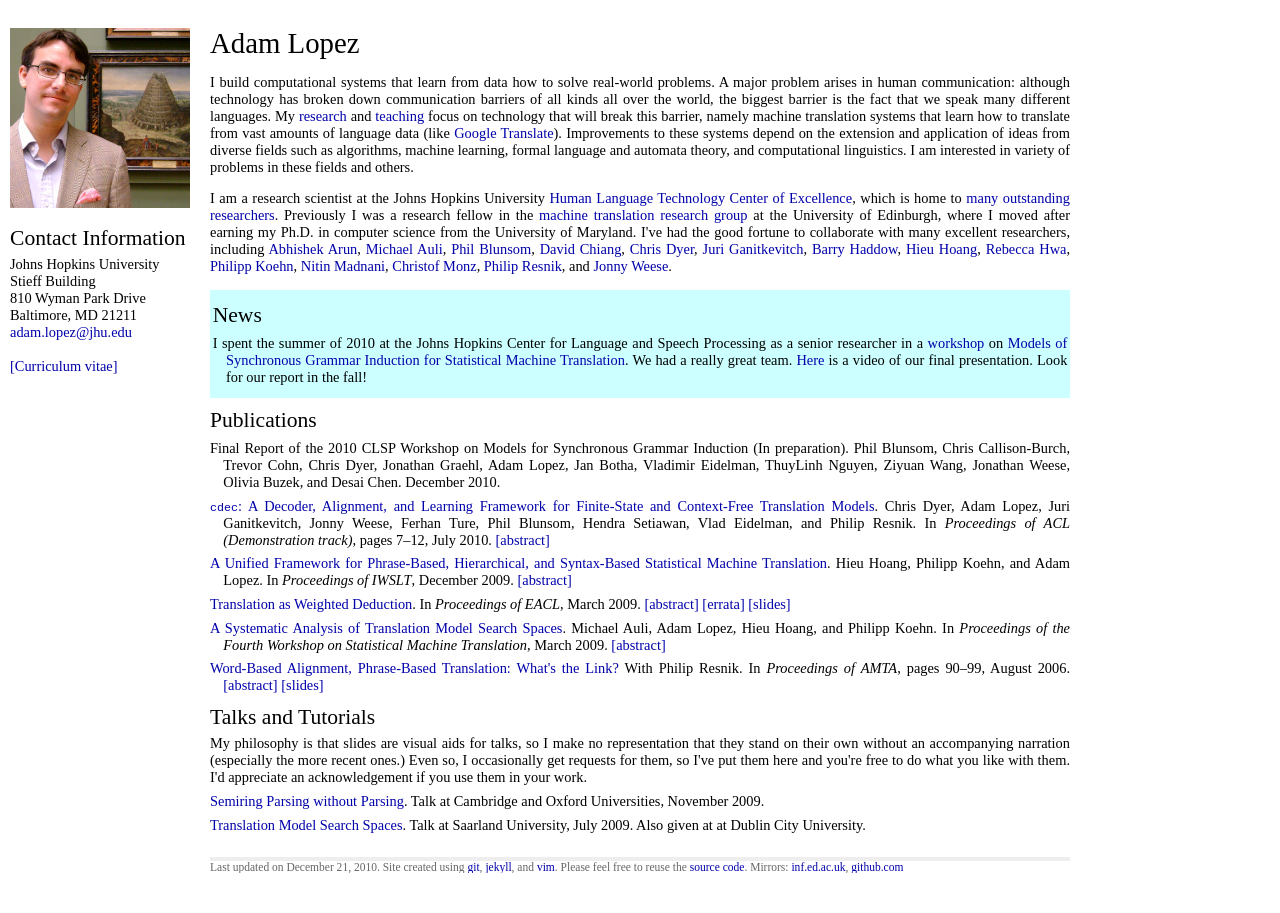
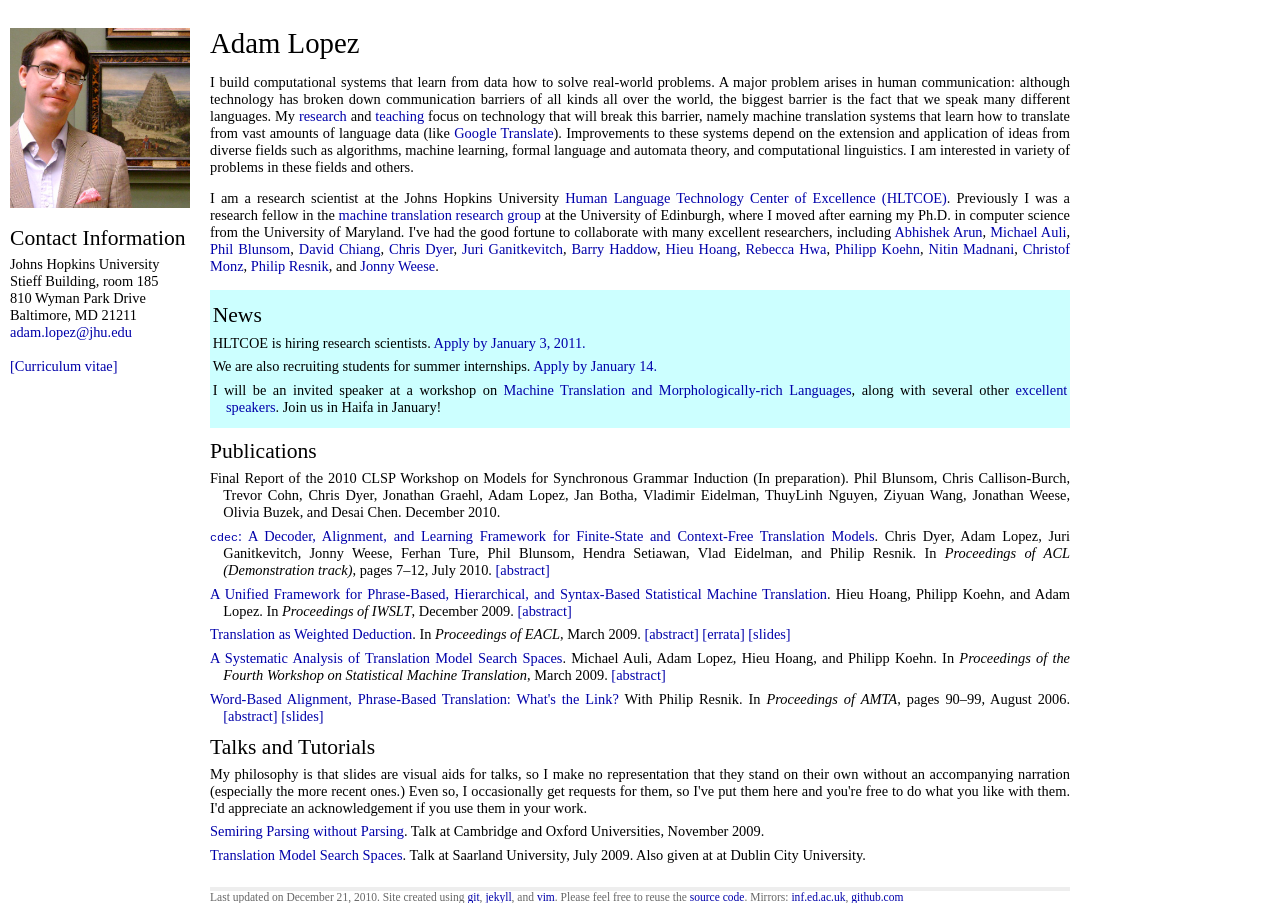
Before and after one commit to alopez/alopez.github.com, a Jekyll site: the page built from index.html, in a window 1280 px wide. Built offline with Jekyll 4.4.1, drawn with Linux system fonts in a browser that asks for light colours.

Commit message:
Update information, news

```diff
--- a/_layouts/default.html
+++ b/_layouts/default.html
@@ -26,7 +26,7 @@
       <img src="img/babel.jpg" width="180" alt="Adam Lopez"/>
       <h2>Contact Information</h2>
       Johns Hopkins University<br/>
-      Stieff Building<br/>
+      Stieff Building, room 185<br/>
       810 Wyman Park Drive<br/>
       Baltimore, MD 21211<br/>
       <a href="mailto:adam.lopez@jhu.edu">adam.lopez@jhu.edu</a><br/>
--- a/index.html
+++ b/index.html
@@ -27,9 +27,7 @@ theory, and computational linguistics.  I am interested in variety of problems i
 these fields and others.
 
 <p>I am a research scientist at the Johns Hopkins University <a href="http://web.jhu.edu/hltcoe">Human
-  Language Technology Center of Excellence</a>, which is home to <a
-  href="http://web.jhu.edu/HLTCOE/People.html">many outstanding researchers</a>.
-  Previously I was a research fellow in the
+  Language Technology Center of Excellence (HLTCOE)</a>.  Previously I was a research fellow in the
 <a href="http://www.statmt.org/ued">machine translation research group</a> at the
 University of Edinburgh, where I moved after
 earning my Ph.D. in computer science from the University of Maryland.
@@ -53,13 +51,12 @@ I've had the good fortune to collaborate with many excellent researchers, includ
 <div id="news" class="news">
 <h2>News</h2>
 <ul>
-<li><li> I spent the summer of 2010 at the Johns Hopkins Center for Language
-  and Speech Processing as a senior researcher
-  in a <a href="http://www.clsp.jhu.edu/workshops/">workshop</a> on
-  <a href="http://www.clsp.jhu.edu/workshops/ws10/groups/msgismt/">
-    Models of Synchronous Grammar Induction for Statistical Machine Translation</a>.
-    We had a really great team.  <a href="http://webcast.jhu.edu/mediasite/Viewer/?peid=a880032f43be4860be4e5a4f27a951d4">Here</a>
-    is a video of our final presentation.  Look for our report in the fall!</li>
+<li>HLTCOE is hiring research scientists.  <a href="http://web.jhu.edu/HLTCOE/jobs2.html">Apply by January 3, 2011.</a></li>
+<li>We are also recruiting students for summer internships. <a href="http://web.jhu.edu/HLTCOE/scaleinterns2011.html">Apply by January 14.</a></li>
+<li>I will be an invited speaker at a workshop on
+<a href="http://cl.haifa.ac.il/MT/index.shtml">Machine Translation and Morphologically-rich Languages</a>,
+along with several other <a href="http://cl.haifa.ac.il/MT/program.shtml">excellent speakers</a>.
+Join us in Haifa in January!</li>
 </ul>
 </div>
 
```
